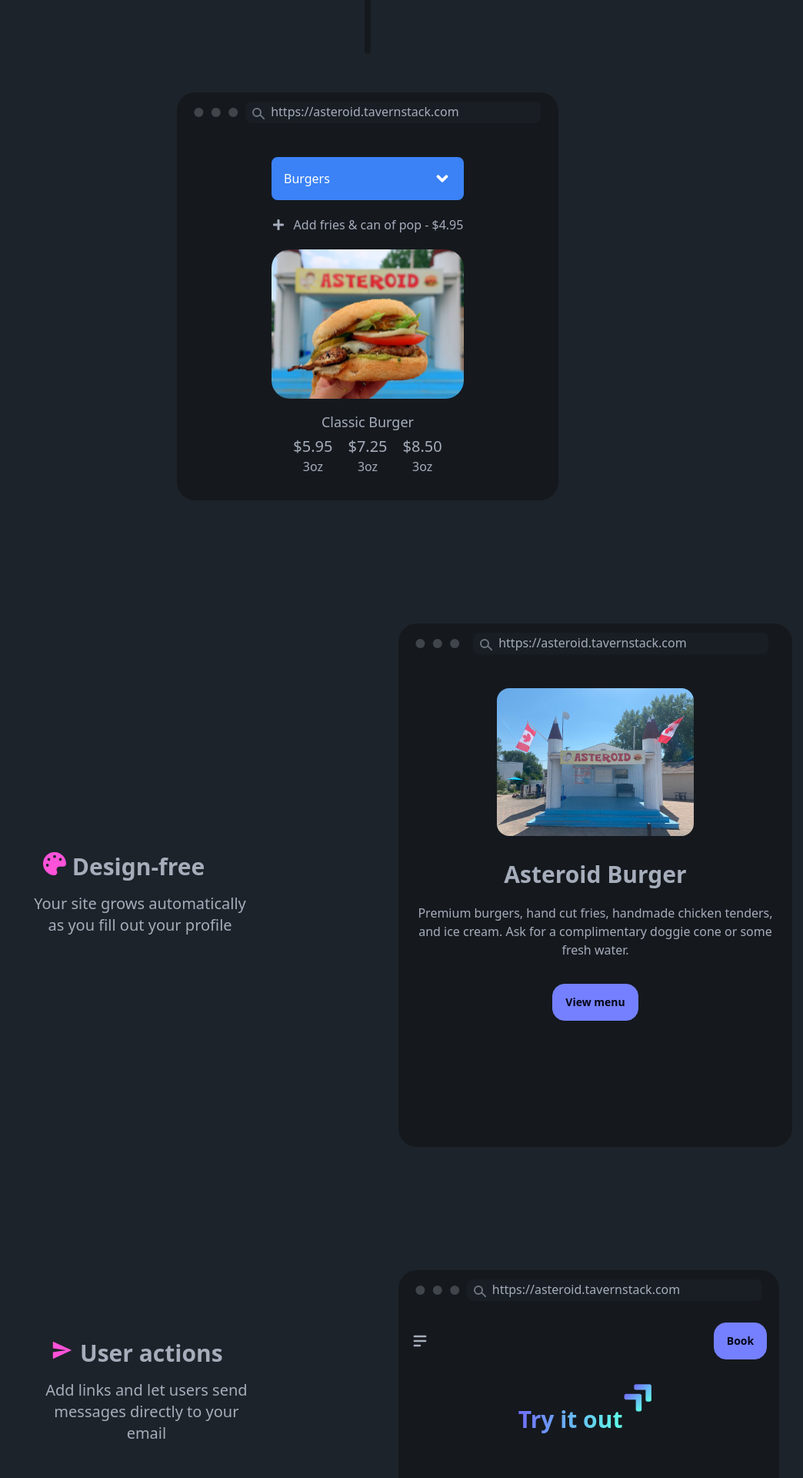
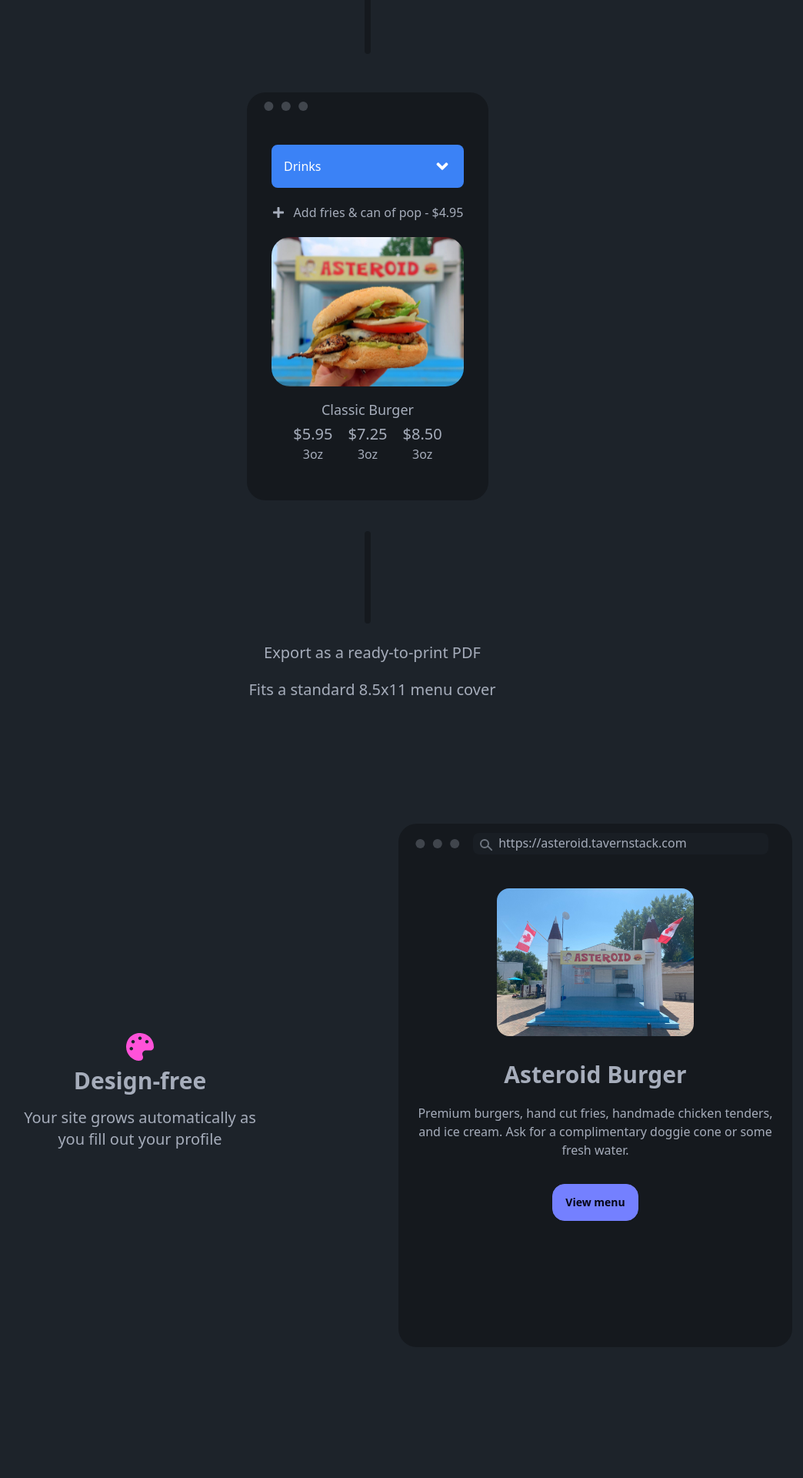
Before and after one commit to worldofchristian/tavernstack-landing-page, a React (Vite) app: page / in a window 1280 px wide. Shown: the part 600-2520 px from the top of the page at 77% size, without its empty margins (162-1206 px from the left). Built offline with nearby package versions, Linux system fonts and the light colour scheme.

Commit message:
refactor

```diff
--- a/src/components/DemoMenu.jsx
+++ b/src/components/DemoMenu.jsx
@@ -4,10 +4,8 @@
 const DemoMenu = () => {
     return (
     <>
-    <div className="mockup-browser border-slate-600 bg-base-300 h-[530px] max-w-[350px] md:max-w-sm lg:max-w-lg rounded-3xl">
-        <div className="mockup-browser-toolbar">
-            <div className="input">https://asteroid.tavernstack.com</div>
-        </div>
+    <div className="mockup-browser border-slate-600 bg-base-300 h-[530px] max-w-[350px] lg:max-w-md rounded-3xl">
+        <div className="mockup-browser-toolbar"></div>
 
         <div className='flex items-center justify-center p-8'>
             <div className="container">
@@ -16,7 +14,7 @@
                         <button className='flex items-center justify-between w-full bg-blue-500 px-4 py-4 mb-5 rounded-lg' >
                             <span
                             className="text-md text-white font-medium"
-                            >Burgers
+                            >Drinks
                             </span>
 
                             <FaAngleDown className='w-6 h-6 text-white' />
--- a/src/components/HeroAbout.jsx
+++ b/src/components/HeroAbout.jsx
@@ -1,8 +1,6 @@
-import { FaPalette } from 'react-icons/fa';
-import { IoMdSend } from "react-icons/io";
+import { FaAngleRight, FaCheck, FaPalette } from 'react-icons/fa';
 import DemoAbout from './DemoAbout';
 import ackblue from '../assets/ackblue.png';
-import DemoBook from './DemoBook';
 import DemoMenu from './DemoMenu';
 
 const HeroAbout = () => {
@@ -30,7 +28,7 @@
                 </section>
             </div>
 
-            <div className='flex item-center justify-center mt-20 mb-12'>
+            <div className='flex item-center justify-center mt-20 mb-20'>
                 <div className='flex flex-col'>
                     <div className='flex items-center justify-center'>
                         <div className='max-w-xs'>
@@ -47,80 +45,52 @@
                         </div>
                     </div>
 
-                    <div className='flex items-center justify-center my-20'>
+                    <div className='flex items-center justify-center mt-20 mb-10'>
                         <DemoMenu />
                     </div>
 
-                    {/*
                     <div className='flex items-center justify-center'>
-                        <div className='grid grid-cols-1 lg:grid-cols-2 max-w-[370px] lg:max-w-lg'>
-                            <div className='flex flex-col'>
-                                <div className='flex flex-row'>
-                                    <FaCheck className='text-lg lg:text-xl' />
+                        <div className='flex flex-col mb-10 lg:mb-20'>
+                            <div className='relative'>
+                                <div className='flex items-center justify-center'>
+                                    <div className="absolute top-0 h-[120px] border-[4px] border-base-300 rounded-full"></div>
+                                </div>
 
+                                <div className='flex flex-col items-center mt-36'>
                                     <p className='text-lg lg:text-xl ml-3'
                                     >Export as a ready-to-print PDF
                                     </p>
-                                </div>
 
-                                <div className='flex flex-row mt-5'>
-                                    <FaCheck className='text-md lg:text-xl' />
-
-                                    <p className='text-lg lg:text-xl ml-3'
+                                    <p className='text-lg lg:text-xl mt-5 ml-3'
                                     >Fits a standard 8.5x11 menu cover
                                     </p>
                                 </div>
-                            </div>
-
-
-                        </div>
-                    </div>
-                    */}
-
-                    <div className='flex items-center justify-center my-20'>
-                        <div className='grid grid-cols-1 lg:grid-cols-2 gap-20 items-center justify-center'>
-                            <div className='flex flex-col text-center'>
-                                <div className='flex flex-row gap-2 justify-center items-center rounded-full lg:max-w-[470px] p-4'>
-                                    <FaPalette className='text-2xl lg:text-3xl text-secondary' />
-
-                                    <h2 className='text-2xl lg:text-3xl font-bold mt-2'
-                                    >Design-free
-                                    </h2>
-                                </div>
-
-                                <div className='flex items-center justify-center'>
-                                    <p className='text-lg  lg:text-xl lg:font-medium w-72'
-                                    >Your site grows automatically as you fill out your profile
-                                    </p>
-                                </div>
-                            </div>
-
-                            <div className='flex z-1 items-center justify-center'>
-                                <DemoAbout />
                             </div>
                         </div>
                     </div>
 
                     <div className='flex items-center justify-center my-20'>
                         <div className='grid grid-cols-1 lg:grid-cols-2 gap-20 items-center justify-center'>
-                            <div className='flex flex-col text-center'>
-                                <div className='flex flex-row gap-2 justify-center items-center rounded-full lg:max-w-[470px] p-4'>
-                                    <IoMdSend className='text-2xl lg:text-3xl text-secondary' />
+                            <div className='flex items-center justify-center'>
+                            <div className='flex flex-col text-center w-80'>
+                                <div className='flex flex-col gap-2 justify-center items-center rounded-full lg:max-w-[470px] p-4'>
+                                    <FaPalette className='text-3xl lg:text-4xl text-secondary' />
 
-                                    <h2 className='text-2xl lg:text-3xl font-bold mt-2'
-                                    >User actions
+                                    <h2 className='text-2xl lg:text-3xl font-bold'
+                                    >Design-free
                                     </h2>
                                 </div>
 
                                 <div className='flex items-center justify-center'>
-                                    <p className='text-lg  lg:text-xl lg:font-medium w-72'
-                                    >Add links and let users send messages directly to your email
+                                    <p className='text-lg lg:text-xl lg:font-medium'
+                                    >Your site grows automatically as you fill out your profile
                                     </p>
                                 </div>
                             </div>
+                            </div>
 
                             <div className='flex z-1 items-center justify-center'>
-                                <DemoBook />
+                                <DemoAbout />
                             </div>
                         </div>
                     </div>
```
